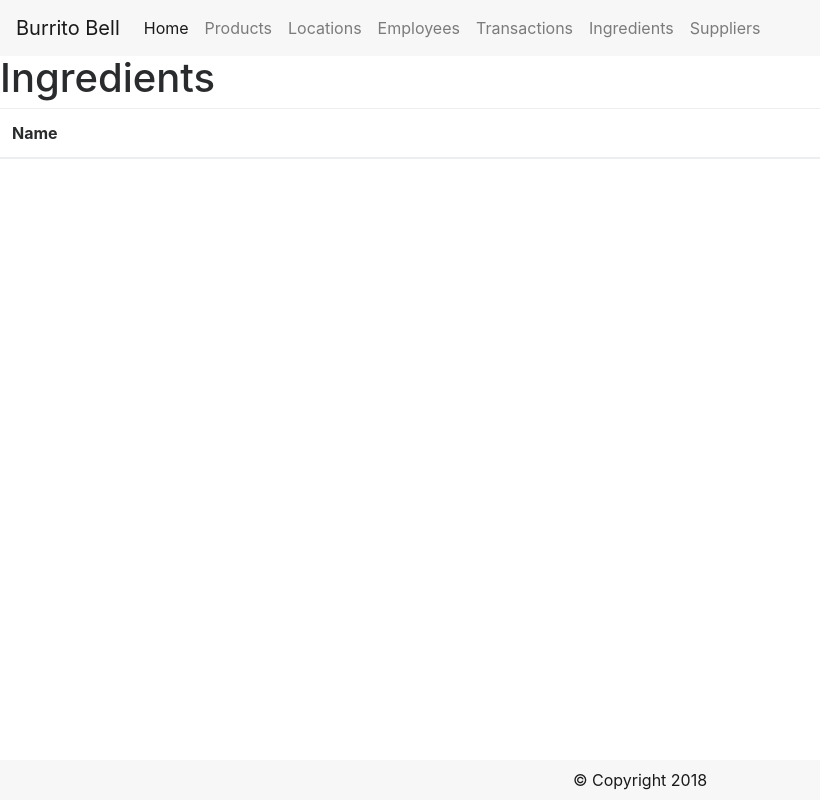
After one commit to GillianLemke/RestaurantManagementSystem, a Flask app: page /ingredients in a window 1280 px wide. The commit adds this page. Shown: the whole page, without its empty margins (0-820 px from the left). Run offline with Flask 2, Linux system fonts and the light colour scheme; lists and menus that the app fills with data are empty; some libraries are stand-ins or nearby versions.

Commit message:
Started adding content to the Ingredients.html page

```diff
--- a/main.py
+++ b/main.py
@@ -7,3 +7,10 @@
 @app.route('/')
 def home(name=None):
     return render_template('home.html', name=name)
+
+@app.route('/ingredients')
+def ingredients():
+    return render_template('ingredients.html')
+
+if __name__ == "__main__":
+    app.run()
--- a/templates/base.html
+++ b/templates/base.html
@@ -31,7 +31,7 @@
               <a class="nav-link" href="#">Transactions</a>
             </li>
             <li class="nav-item">
-              <a class="nav-link" href="#">Ingredients</a>
+              <a class="nav-link" href="/ingredients">Ingredients</a>
             </li>
             <li class="nav-item">
               <a class="nav-link" href="#">Suppliers</a>
--- /dev/null
+++ b/templates/ingredients.html
@@ -0,0 +1,28 @@
+{% extends "base.html" %}
+{% block title %}Ingredients{% endblock %}
+{% block head %}
+    {{ super() }}
+{% endblock %}
+{% block content %}
+
+<h1 class="page-heading">Ingredients</h1>
+<div>
+  <div class="well">
+    <table class="table">
+      <thead>
+        <tr>
+          <th>Name</th>
+        </tr>
+      </thead>
+      <tbody>
+        {% for ingredient in ingredients %}
+          <tr>
+            <td>{{ingredient.name}}</td>
+          </tr>
+        {% endfor %}
+      </tbody>
+    </table>
+  </div>
+</div>
+
+{% endblock %}
```
